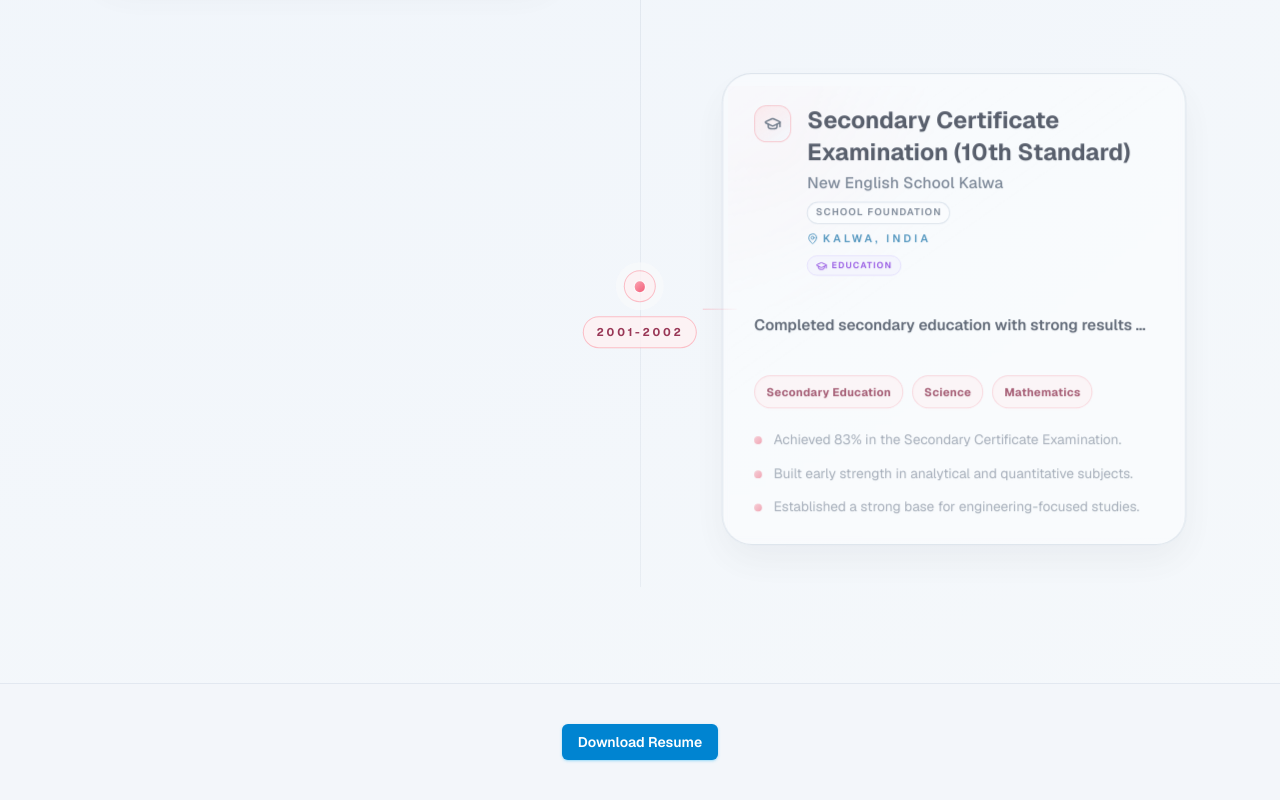
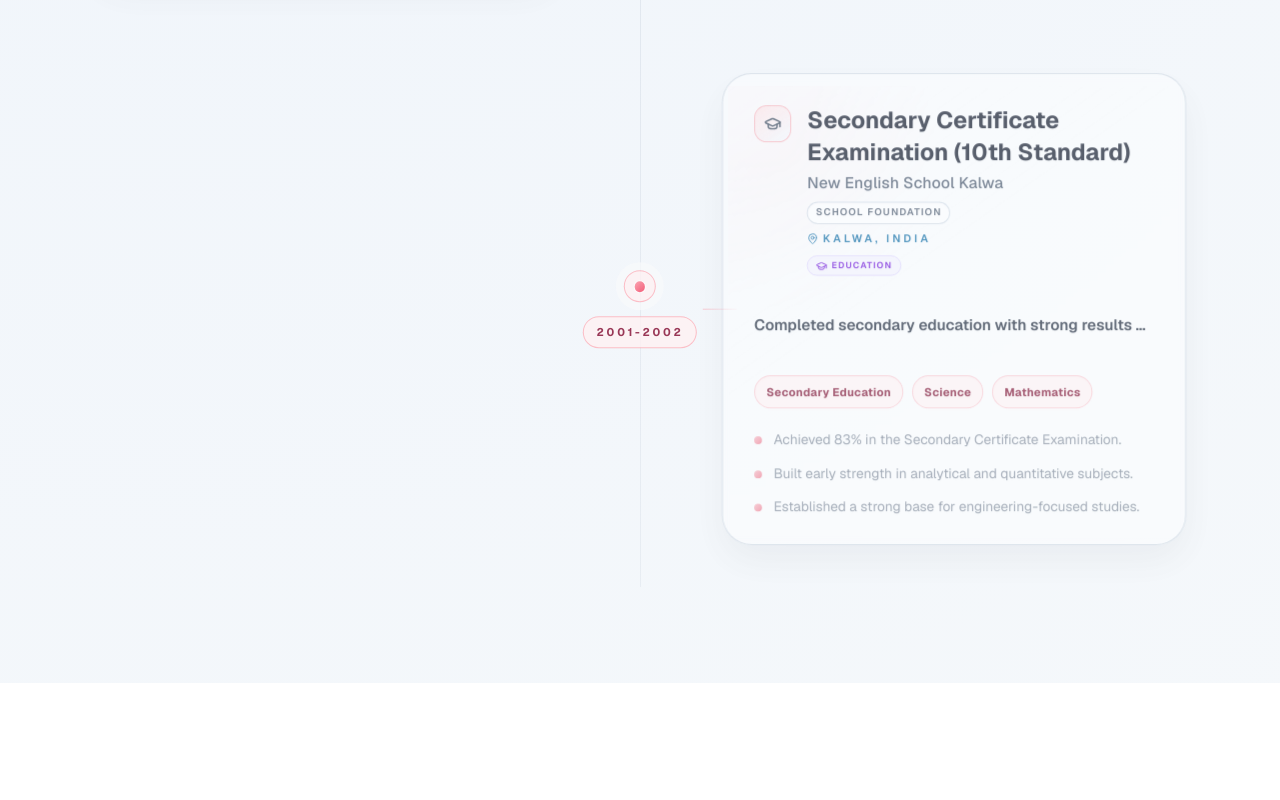
Before and after one commit to shrikanthavale/shrikant-portfolio, a Next.js app: page /journey in a window 1280 px wide. Shown: the part 6936-7736 px from the top of the page. After the commit the page ends 7619 px from the top, so only its background shows below. Built offline with nearby package versions, Linux system fonts and the light colour scheme; no server answers.

Commit message:
feat: remove 'Download Resume' button from journey page

```diff
--- a/app/journey/page.tsx
+++ b/app/journey/page.tsx
@@ -9,16 +9,7 @@ export default function JourneyPage() {
 
       <ExperienceTimeline />
 
-      <section className="border-t border-slate-200 bg-slate-100/70 dark:border-slate-800 dark:bg-slate-950/80">
-        <div className="mx-auto max-w-6xl px-6 py-10 text-center">
-          <Link
-            href="/Havale_Shrikant.pdf"
-            className="inline-flex items-center rounded-md bg-sky-600 px-4 py-2 text-sm font-semibold text-white shadow-sm shadow-sky-500/30 transition-all duration-200 hover:scale-105 hover:bg-sky-500 hover:shadow-md hover:shadow-sky-400/40"
-          >
-            Download Resume
-          </Link>
-        </div>
-      </section>
+      {/* Download Resume button removed as requested */}
     </main>
   );
 }
```
